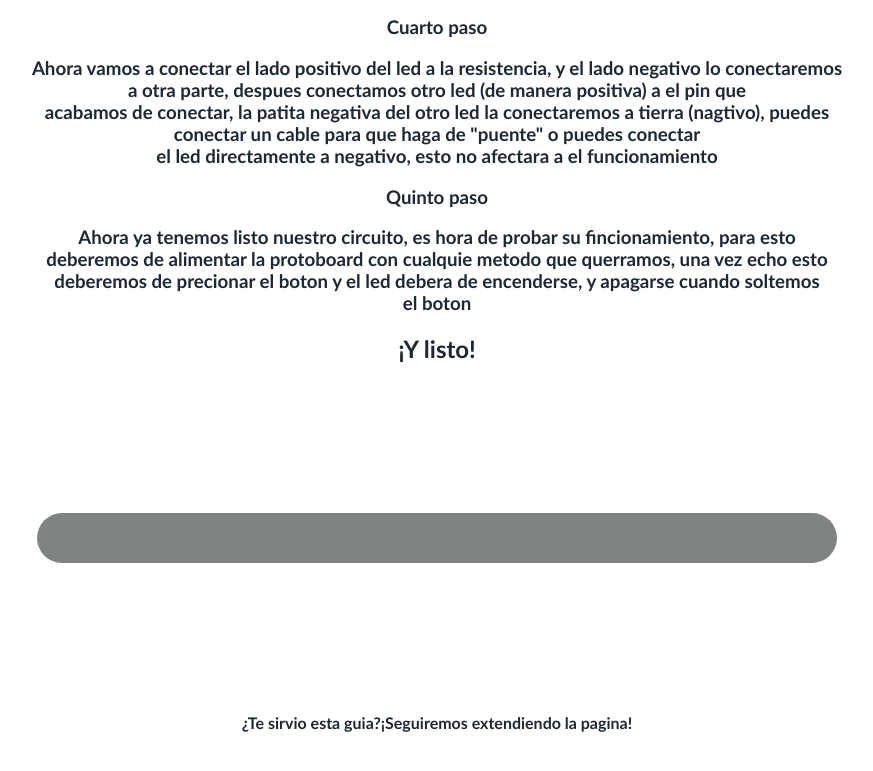
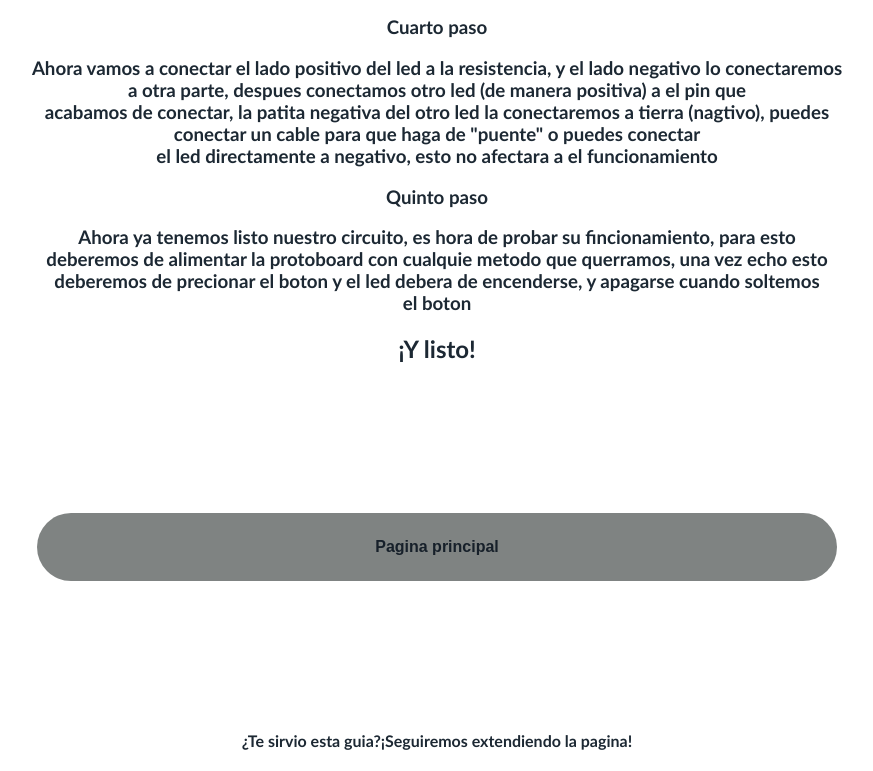
Before and after one commit to Ajolotechido/circuitopedia, a plain HTML site: page circuito2.html in a window 1280 px wide. Shown: the part 1102-1873 px from the top of the page, without its empty margins (203-1076 px from the left). Drawn offline with Linux system fonts and the light colour scheme.

Commit message:
circuito2.html

```diff
--- a/circuito2.html
+++ b/circuito2.html
@@ -51,7 +51,7 @@
                 <h3>Quinto paso</h3>
                 <h3>Ahora ya tenemos listo nuestro circuito, es hora de probar su fincionamiento, para esto <br> deberemos de alimentar la protoboard con cualquie metodo que querramos, una vez echo esto <br> deberemos de precionar el boton y el led debera de encenderse, y apagarse cuando soltemos <br> el boton</h3>
                 <h2>¡Y listo!</h2>
-                    <a href="index html"></a>
+                    <a href="index html">Pagina principal</a>
                     <h4>¿Te sirvio esta guia?¡Seguiremos extendiendo la pagina!</h4>
             </center>
     </font>
```
